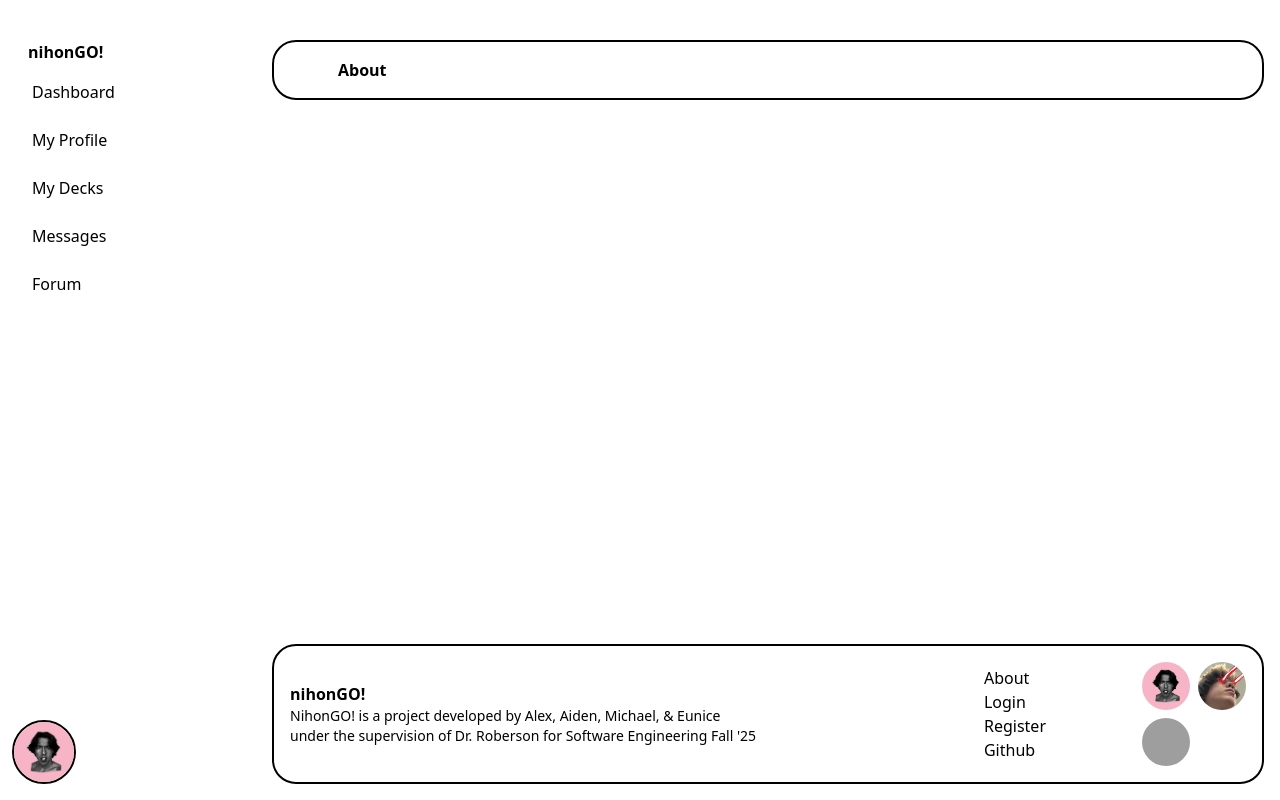
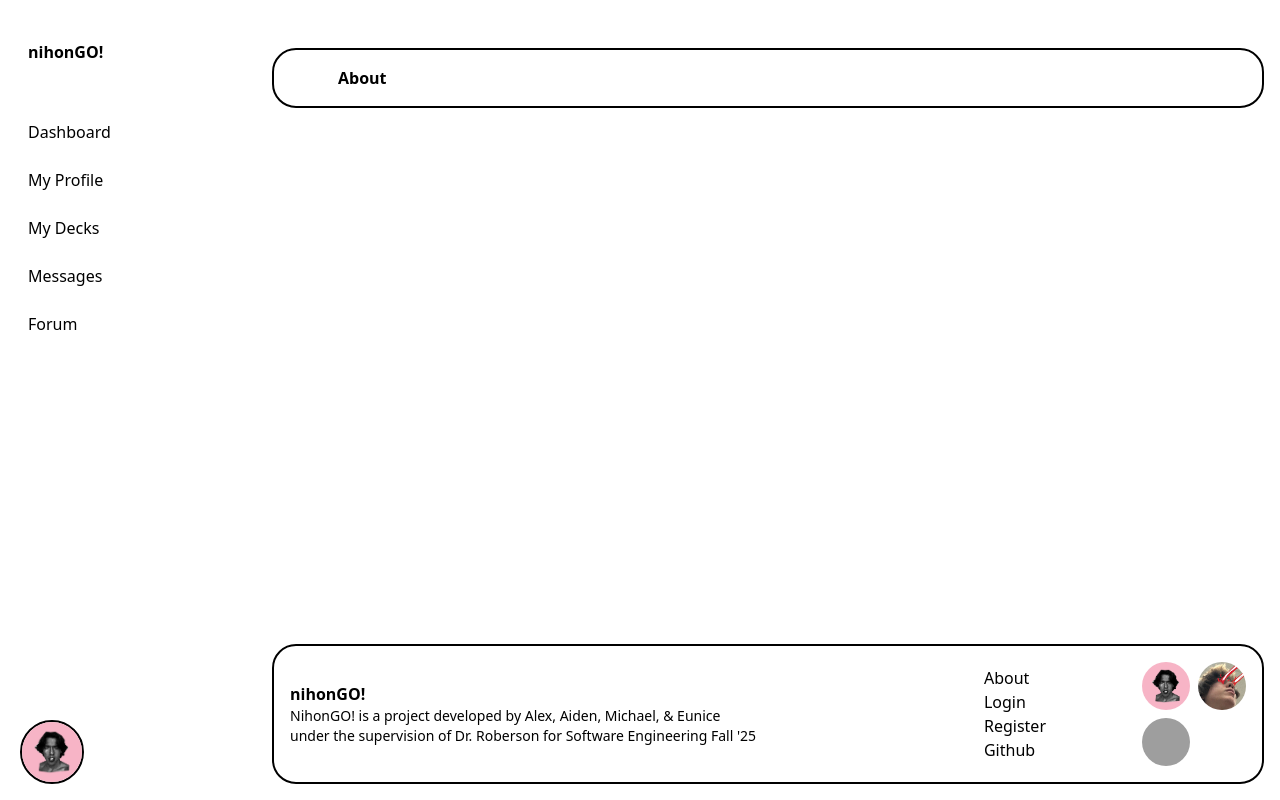
Before and after one commit to aredmondd/nihonGO, a Django app: page /nihongo/about/ in a window 1280 px wide. Run offline with Django 4.2, Linux system fonts and the light colour scheme; some libraries are stand-ins or nearby versions; grey boxes are pictures that could not be loaded.

Commit message:
nav edits

```diff
--- a/nihonGO/theme/templates/components/side-nav.html
+++ b/nihonGO/theme/templates/components/side-nav.html
@@ -2,47 +2,39 @@
 <!-- Side Navbar -->
 <aside id="default-sidebar" class="fixed top-0 left-0 z-40 w-64 h-screen transition-transform -translate-x-full sm:translate-x-0" aria-label="Sidebar">
     <div class="h-full flex flex-col justify-between px-3 py-4 overflow-y-auto bg-peach">
-        <ul class="space-y-2 font-medium mt-6">
+        <div>
+            <a href="{% url 'index' %}"><h1 class="ml-4 text-md text-black font-outfit font-bold mt-6">nihon<span class="text-crimson">GO!</span></h1></a>
+            <div class="mt-12"></div>
+            <ul class="space-y-2 font-medium">
                 <li>
-                <a href="{% url 'index' %}">
-                    <h1 class="ml-4 text-md text-black font-outfit font-bold">nihon<span class="text-crimson">GO!</span></h1>
+                    <a href="{% url 'dashboard' %}" class="flex items-center p-2 text-black rounded-lg group {% if request.resolver_match.url_name == 'dashboard' %}underline{% endif %} hover:underline underline-offset-2 decoration-crimson">
+                    <span class="ml-2">Dashboard</span>
                     </a>
                 </li>
-
-            <div class="mt-12"></div>
-
                 <li>
-                <a href="{% url 'dashboard' %}" class="flex items-center p-2 text-black rounded-lg group {% if request.resolver_match.url_name == 'dashboard' %}underline{% endif %} hover:underline underline-offset-2 decoration-crimson">
-                <span class="ms-3">Dashboard</span>
+                    <a href="{% url 'my-profile' %}" class="flex items-center p-2 text-black rounded-lg group {% if request.resolver_match.url_name == 'profile' %}underline{% endif %} hover:underline underline-offset-2 decoration-crimson">
+                    <span class="ml-2">My Profile</span>
                     </a>
                 </li>
-
                 <li>
-                <a href="{% url 'my-profile' %}" class="flex items-center p-2 text-black rounded-lg group {% if request.resolver_match.url_name == 'profile' %}underline{% endif %} hover:underline underline-offset-2 decoration-crimson">
-                <span class="ms-3">My Profile</span>
+                    <a href="{% url 'decks' %}" class="flex items-center p-2 text-black rounded-lg group {% if request.resolver_match.url_name == 'decks' %}underline{% endif %} hover:underline underline-offset-2 decoration-crimson">
+                    <span class="ml-2 flex-1 whitespace-nowrap">My Decks</span>
                     </a>
                 </li>
-
-            <li>
-                <a href="{% url 'decks' %}" class="flex items-center p-2 text-black rounded-lg group {% if request.resolver_match.url_name == 'decks' %}underline{% endif %} hover:underline underline-offset-2 decoration-crimson">
-                <span class="ms-3 flex-1 whitespace-nowrap">My Decks</span>
-                </a>
-            </li>
-
                 <li>
                     <a href="{% url 'messages' %}" class="flex items-center p-2 text-black rounded-lg group {% if request.resolver_match.url_name == 'messages' %}underline{% endif %} hover:underline underline-offset-2 decoration-crimson">
-                <span class="flex-1 ms-3 whitespace-nowrap">Messages</span>
+                    <span class="flex-1 ml-2 whitespace-nowrap">Messages</span>
                     <span class="inline-flex items-center justify-center w-3 h-3 p-3 ms-3 text-sm font-medium text-white bg-crimson rounded-full">3</span>
                     </a>
                 </li>
-
                 <li>
                     <a href="{% url 'forum' %}" class="flex items-center p-2 text-black rounded-lg group {% if request.resolver_match.url_name == 'forum' %}underline{% endif %} hover:underline underline-offset-2 decoration-crimson">
-                <span class="ms-3">Forum</span>
+                    <span class="ml-2">Forum</span>
                     </a>
                 </li>
             </ul>
+        </div>
 
-        <a href="{% url 'my-profile' %}"><img src="{% static 'redmond.jpg' %}" alt="" class="w-16 h-16 rounded-full border border-2 border-black"></a>
+        <a href="{% url 'my-profile' %}"><img src="{% static 'redmond.jpg' %}" alt="" class="ml-2 w-16 h-16 rounded-full border border-2 border-black"></a>
     </div>
 </aside>
--- a/nihonGO/theme/templates/components/wrapper.html
+++ b/nihonGO/theme/templates/components/wrapper.html
@@ -23,7 +23,7 @@
     {% include 'components/side-nav.html' %}
 
     <!-- Main Content -->
-    <div class="p-4 sm:ml-64 bg-peach mt-6">
+    <div class="p-4 sm:ml-64 bg-peach mt-8">
         <div class="p-4 border-2 border-black rounded-3xl bg-white">
             {% block content %}
             {% endblock %}
```
Lines whose indentation alone changed are shown as unchanged.
